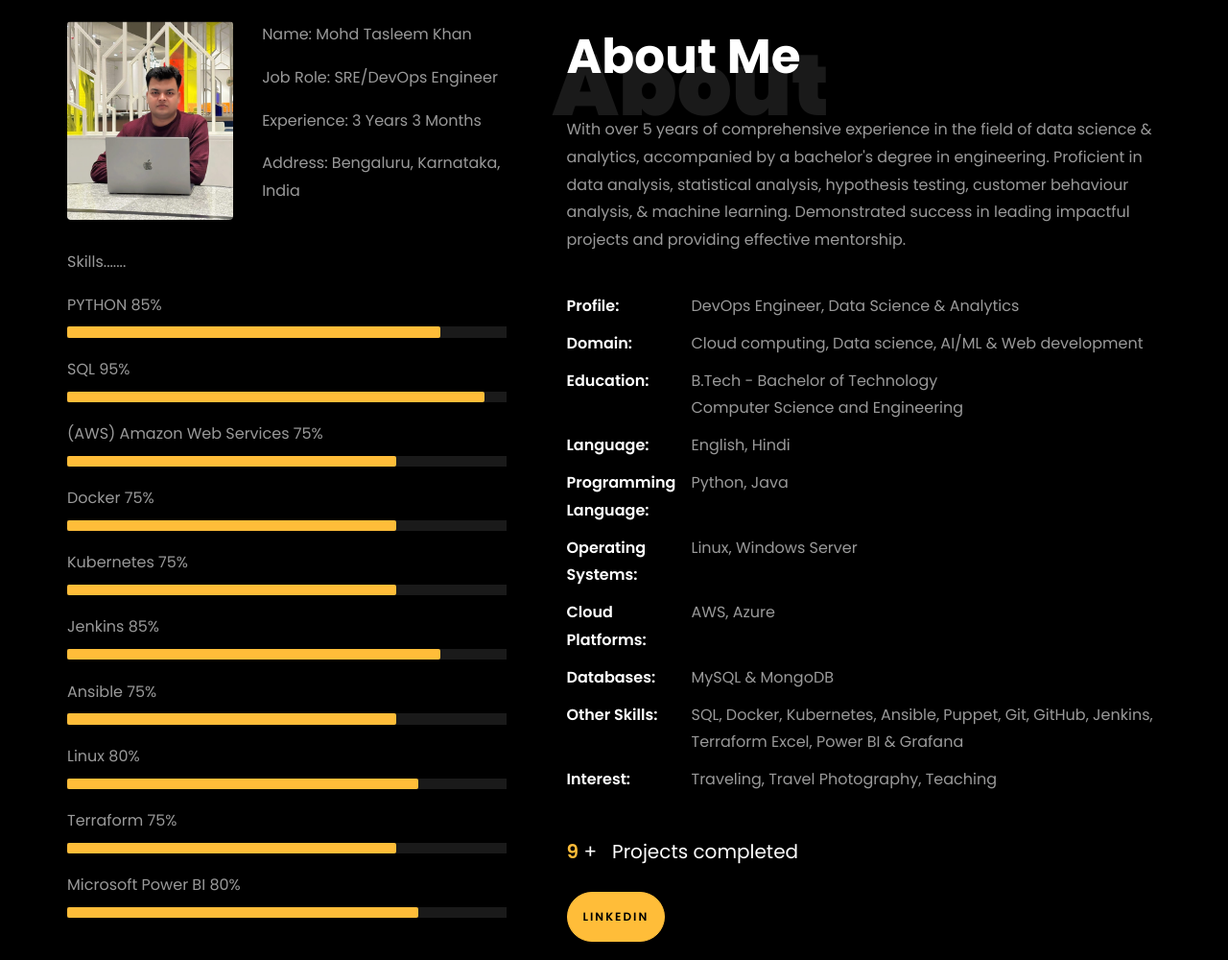
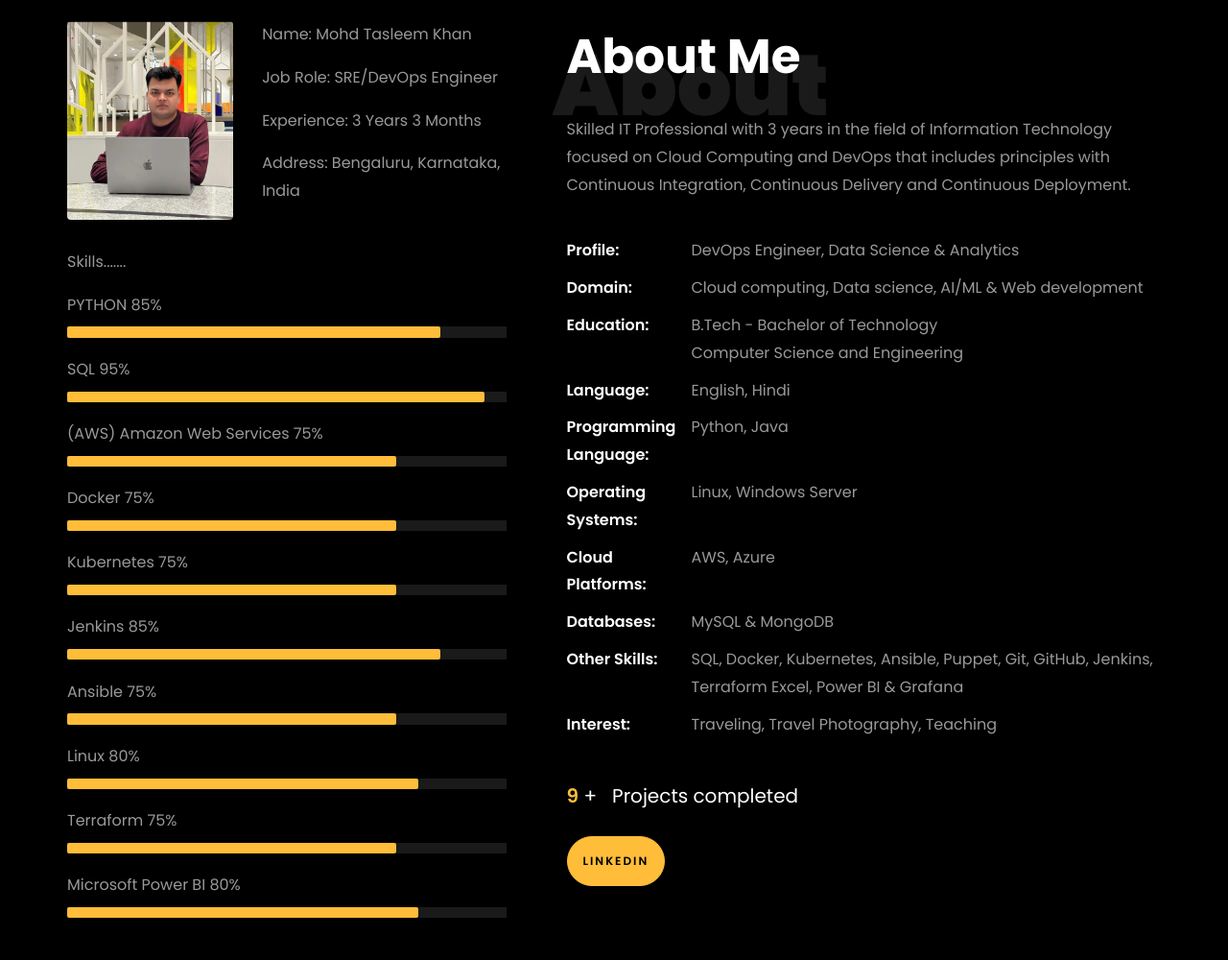
Before and after one commit to mohdtasleemkhan/mohdtasleemkhan.github.io, a plain HTML site: page index.html in a window 1280 px wide. Shown: the part 840-1840 px from the top of the page at 96% size. Drawn offline with Linux system fonts and the light colour scheme; files whose address does not match are found by name.

Commit message:
Update index.html

```diff
--- a/index.html
+++ b/index.html
@@ -303,9 +303,9 @@
 								<h1 class="big">About</h1>
 								<h2 class="mb-4">About Me</h2>
 
-								<p>With over 5 years of comprehensive experience in the field of data science & analytics, accompanied by a bachelor's degree in engineering.
-									Proficient in data analysis, statistical analysis, hypothesis testing, customer behaviour analysis, &amp; machine learning.
-									Demonstrated success in leading impactful projects and providing effective mentorship.</p>
+								<p>Skilled IT Professional with 3 years in the field of Information Technology focused on Cloud
+                                                                 Computing and DevOps that includes principles with Continuous Integration, Continuous Delivery and
+                                                                                               Continuous Deployment.</p>
 								<ul class="about-info mt-4 px-md-0 px-2">
 									<li class="d-flex"><span>Profile:</span> <span>DevOps Engineer, Data Science &amp; Analytics</span></li>
 									<li class="d-flex"><span>Domain:</span> <span>Cloud computing, Data science, AI/ML &amp; Web development</span></li>
@@ -619,7 +619,7 @@
           		<div class="icon d-flex align-items-center justify-content-center">
           			<span class="icon-map-signs"></span>
           		</div>
-          		<h3 class="mb-4">Address</h3>
+          		<h3 class="mb-4">Location</h3>
 	            <p>Bengaluru, Karnataka, India</p>
 	          </div>
           </div>
```
